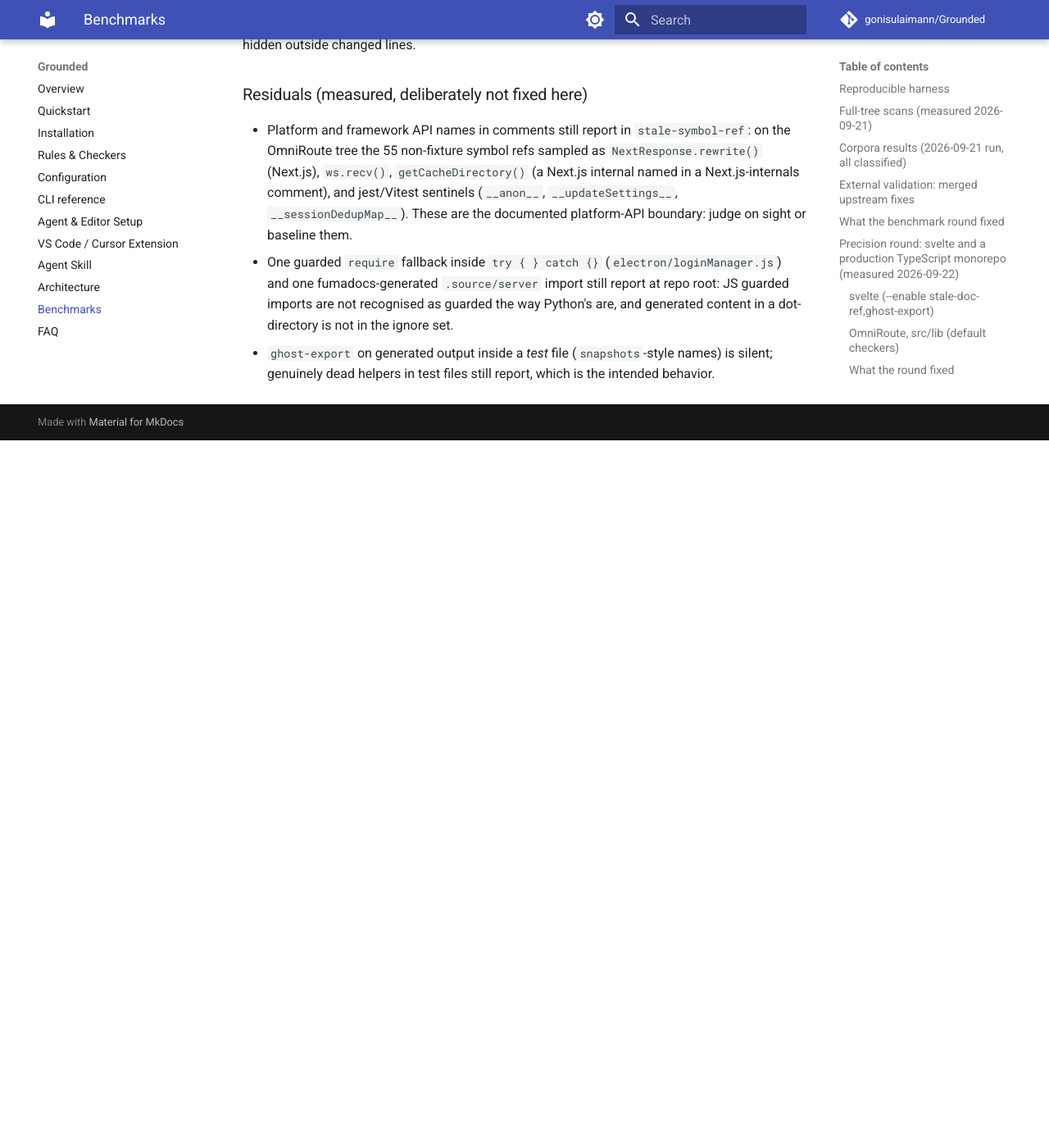
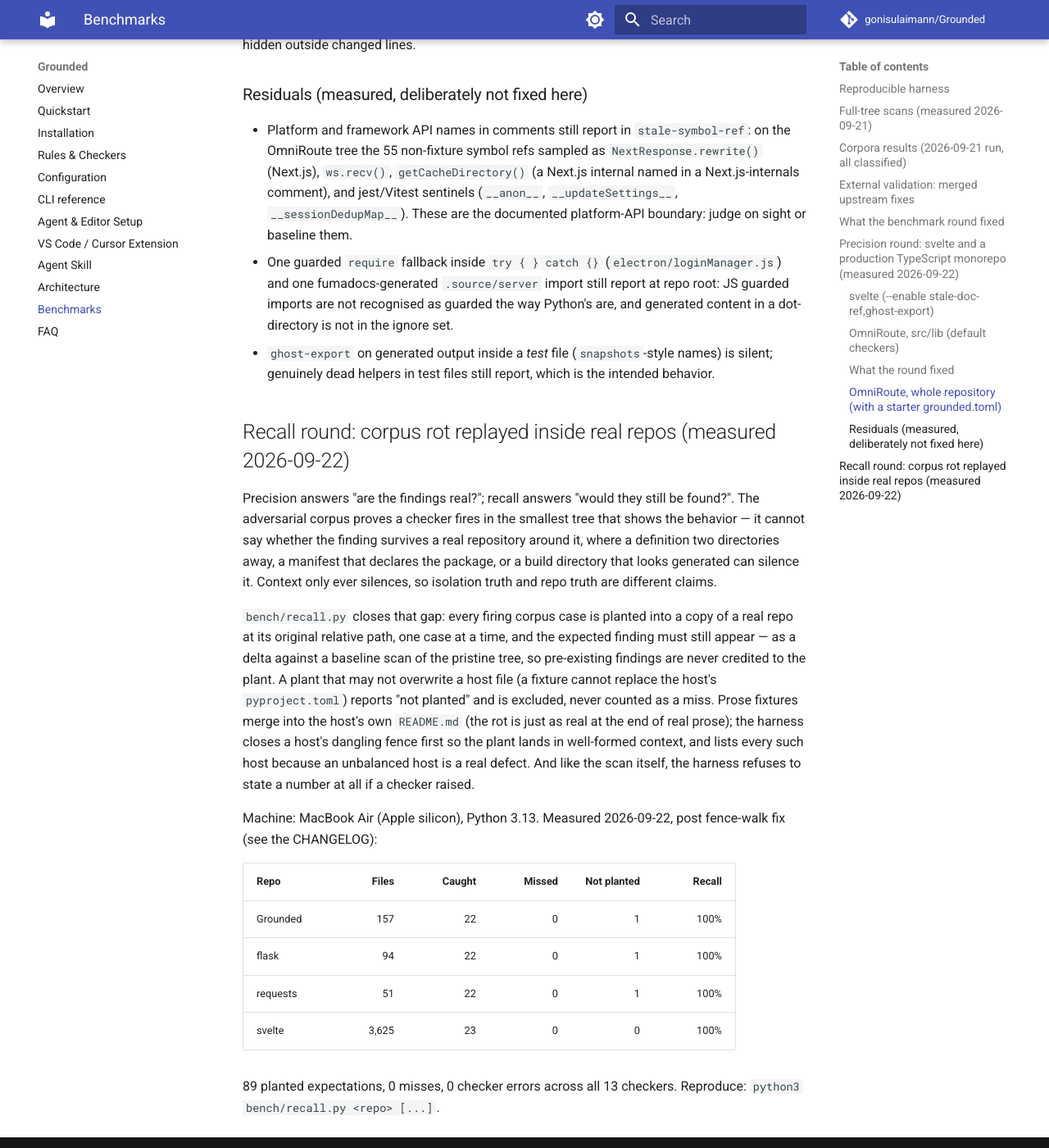
Before and after one commit to actions-marketplace-validations/gonisulaimann_Grounded, an MkDocs documentation site: the page built from docs/benchmarks.md, in a window 1280 px wide and 1400 px high, scrolled down 5643 px. Shown: the whole window at 82% size. Built offline with MkDocs 1.6.1 and Material for MkDocs 9.7.7, drawn with Linux system fonts in a browser that asks for light colours; comment, search, counter and statistics services are not loaded; before the commit the page ends 6180 px from its top, so only the background shows below that.

Commit message:
docs: audit v0.16.0 surfaces — measured numbers, manifests, recall round
Reality outpaced the docs. Fresh measured numbers everywhere:

- README: 279 tests (was 269), 13 checkers with `stale-cli-ref` and
  `unclosed-fence` added to the opt-in table ("Four more" -> "Six more"),
  graduation claims for `stale-entrypoint`/`stale-mock-ref` restated with
  the checker-error count at 0 (silent-on-5-repos cannot distinguish a
  precise checker from a dead one).
- site landing page: 279 tests, 45 corpus cases (was 238/37), plus the
  repo-scale recall result.
- docs/benchmarks.md: new section documenting the recall harness — what
  corpus precision cannot say, what the harness measures, the 2026-09-22
  run (89 expectations, 0 misses, 3,927 files).
- docs/rules.md: harness numbers refreshed to the current run (89/3,927,
  4 not plantable).
- docs/agent-skill.md: `agent-skill/` documented as generated from
  `src/grounded/skill/` by `scripts/sync-skill.py`; rule-table size
  corrected to 13.
- pyproject.toml: keywords now describe the tool (documentation rot, AI
  agents, MCP, LSP), Development Status -> Beta, Python 3.14 classifier,
  OS Independent, Documentation + Bug Tracker URLs.
- editors/vscode/package.json: extension version follows the wheel
  (0.15.0 -> 0.16.0).
- bench/README.md: sample table matches the current harness output.

CHANGELOG records both the fence walk and this audit. Whole-repo
self-scan delta vs HEAD: 0 findings.

```diff
--- a/docs/benchmarks.md
+++ b/docs/benchmarks.md
@@ -223,3 +223,39 @@
 * `ghost-export` on generated output inside a *test* file
   (`snapshots`-style names) is silent; genuinely dead helpers in test
   files still report, which is the intended behavior.
+
+## Recall round: corpus rot replayed inside real repos (measured 2026-09-22)
+
+Precision answers "are the findings real?"; recall answers "would they
+still be found?". The adversarial corpus proves a checker fires in the
+smallest tree that shows the behavior — it cannot say whether the
+finding survives a real repository around it, where a definition two
+directories away, a manifest that declares the package, or a build
+directory that looks generated can silence it. Context only ever
+silences, so isolation truth and repo truth are different claims.
+
+`bench/recall.py` closes that gap: every firing corpus case is planted
+into a copy of a real repo at its original relative path, one case at a
+time, and the expected finding must still appear — as a delta against a
+baseline scan of the pristine tree, so pre-existing findings are never
+credited to the plant. A plant that may not overwrite a host file (a
+fixture cannot replace the host's `pyproject.toml`) reports "not
+planted" and is excluded, never counted as a miss. Prose fixtures merge
+into the host's own `README.md` (the rot is just as real at the end of
+real prose); the harness closes a host's dangling fence first so the
+plant lands in well-formed context, and lists every such host because an
+unbalanced host is a real defect. And like the scan itself, the harness
+refuses to state a number at all if a checker raised.
+
+Machine: MacBook Air (Apple silicon), Python 3.13. Measured 2026-09-22,
+post fence-walk fix (see the CHANGELOG):
+
+| Repo | Files | Caught | Missed | Not planted | Recall |
+| --- | ---: | ---: | ---: | ---: | ---: |
+| Grounded | 157 | 22 | 0 | 1 | 100% |
+| flask | 94 | 22 | 0 | 1 | 100% |
+| requests | 51 | 22 | 0 | 1 | 100% |
+| svelte | 3,625 | 23 | 0 | 0 | 100% |
+
+89 planted expectations, 0 misses, 0 checker errors across all 13
+checkers. Reproduce: `python3 bench/recall.py <repo> [...]`.
```
Also changed, not shown: CHANGELOG.md (+33 -0 lines), README.md (+5 -3 lines), bench/README.md (+1 -1 lines), docs/agent-skill.md (+9 -2 lines), docs/rules.md (+2 -2 lines), pyproject.toml (+9 -2 lines), site/index.html, 2 other files.
